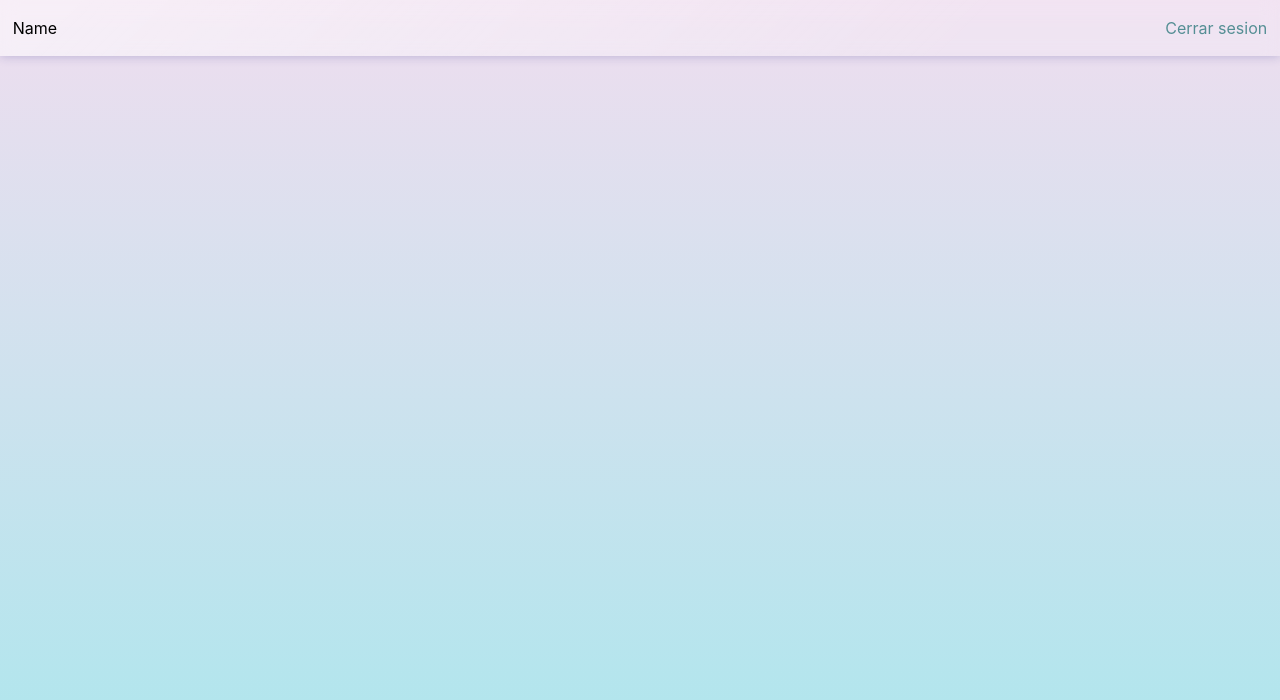
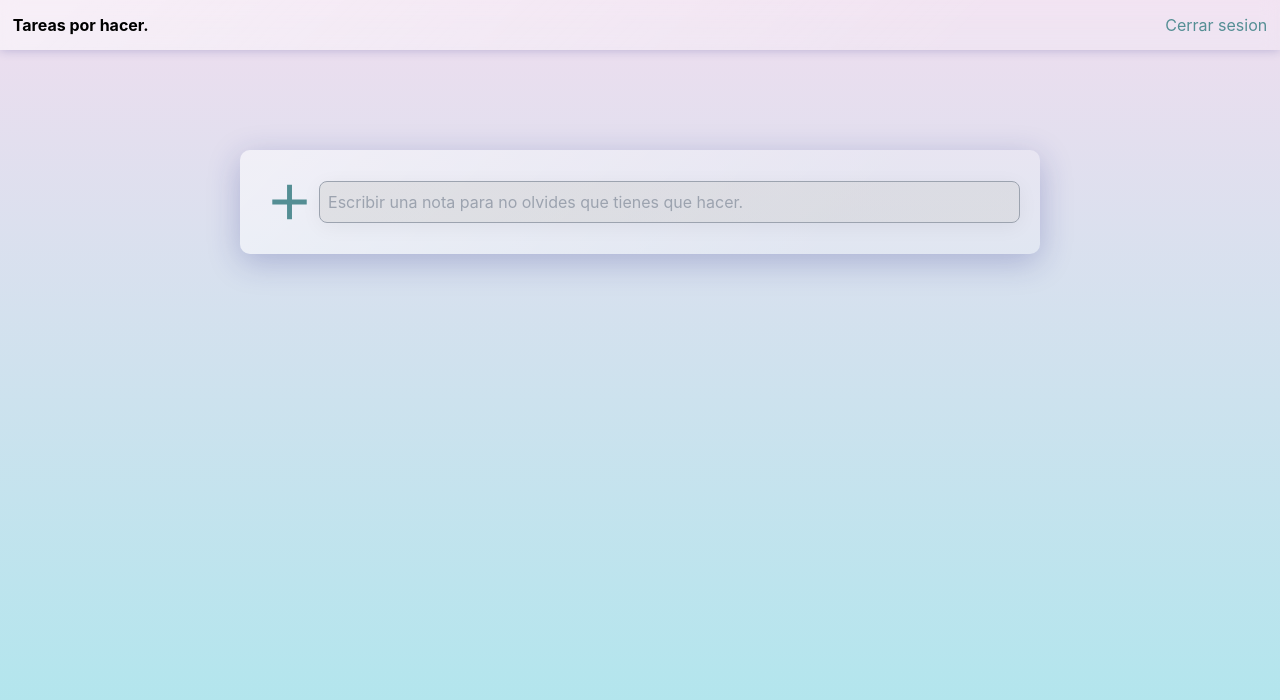
Before and after one commit to gustavo-exe/LoginApp, a React (Create React App) app: page /LoginApp/ToDo in a window 1280 px wide. Shown: the top 700 px of the page. Built offline with nearby package versions, Linux system fonts and the light colour scheme.

Commit message:
Implementacion de react-icons y logica de ingresar un nuevo elemento a la lista junto a la estilizacion de la pagina.

```diff
--- a/package.json
+++ b/package.json
@@ -10,6 +10,7 @@
     "@testing-library/user-event": "^12.7.3",
     "react": "^17.0.1",
     "react-dom": "^17.0.1",
+    "react-icons": "^4.2.0",
     "react-router-dom": "^5.2.0",
     "react-scripts": "4.0.3",
     "web-vitals": "^1.1.0"
--- a/src/App.css
+++ b/src/App.css
@@ -1,6 +1,6 @@
 .App {
 
-  height: 100vh;
+  min-height: 100vh;
   background: linear-gradient(180deg, rgba(217, 175, 217, 0.42) 0%, rgba(96, 209, 221, 0.534) 100%);
 }
 Form
--- a/src/App.js
+++ b/src/App.js
@@ -2,8 +2,7 @@ import React from "react";
 import {
   BrowserRouter as Router,
   Switch,
-  Route,
-  Link
+  Route
 } from "react-router-dom";
 import "./App.css";
 import  Login from "./components/Login/Login";
--- a/src/components/Form/FormChecked.js
+++ b/src/components/Form/FormChecked.js
@@ -1,7 +1,8 @@
 function FormChecked({type, id, value, description}) {
     return(
-        <section >
-            <input  type={type} id={id} value={value}/><span>&nbsp;{description}</span>
+        <section>
+            <input  type={type} id={id} value={value}/>
+            <span>&nbsp;{description}</span>
         </section>
     )
 }
--- a/src/components/Form/FormField.js
+++ b/src/components/Form/FormField.js
@@ -1,10 +1,10 @@
 function FormField({caption, type, id, name, onChange ,value}) {
 
     const inputStyle =[
-        "my-2","rounded-lg" ,"p-2", " w-full","rounded-4", "border", "border-gray-400"
+        "my-2","rounded-lg" ,"p-2", "w-full","rounded-4", "border", "border-gray-400"
     ]
     return (
-        <section>
+        <section className="w-full" >
             <input className={inputStyle.join(" ")} placeholder={caption} type={type} id={id} name={name} onChange={onChange} value={value}/>
         </section>
     )
--- a/src/components/NavBars/NavBar.js
+++ b/src/components/NavBars/NavBar.js
@@ -18,7 +18,7 @@ function NavBar() {
 
     return(
         <nav>
-            <h1>Name</h1>
+            <h1 className="font-bold">Tareas por hacer.</h1>
 
             <ul>
                 {navBarItems}
--- /dev/null
+++ b/src/components/ToDo/NewTodo.js
@@ -0,0 +1,26 @@
+import FormField from "../Form/FormField";
+import { MdAdd } from "react-icons/md";
+import "./ToDo.css"
+function NewTodo({onChange, value, addTodo}) {
+    const sectionStyle =[
+        "GlassEffect","p-5","m-5","flex","items-center","flex-row","w-full"
+    ];
+
+    return(
+        <section  className={sectionStyle.join(" ")}>
+            <MdAdd size={"4rem"} color={"#548E94"} onClick={addTodo} ></MdAdd>
+            <FormField
+                caption="Escribir una nota para no olvides que tienes que hacer."
+                type="text"
+                id="TareaId"
+                name="TareaName"
+                onChange={onChange}
+                value={value}
+            >
+
+            </FormField>
+        </section>
+    );
+}
+
+export default NewTodo;
--- /dev/null
+++ b/src/components/ToDo/ToDo.css
@@ -0,0 +1,23 @@
+.check
+{
+    width: 2rem;
+    height: 2rem;
+    margin: 0% 0.5% 0% 0.5%;
+    background-color: transparent;
+    border-color: tomato;
+    color: teal;
+}
+
+.GlassEffect
+{
+    background: linear-gradient(134.38deg, rgba(255, 255, 255, 0.5) 5.91%, rgba(255, 255, 255, 0.2) 74.73%);
+    box-shadow: 0 8px 32px 0 rgba(31, 38, 135, 0.253);
+    -webkit-backdrop-filter: blur( 8.5px );
+    border-radius: 10px;
+}
+
+.striked
+{
+    text-decoration:line-through;
+    color: rgba(116, 113, 113, 0.5);
+}
--- a/src/components/ToDo/ToDo.js
+++ b/src/components/ToDo/ToDo.js
@@ -1,11 +1,83 @@
+import { useState } from "react";
 import NavBar from "../NavBars/NavBar";
+import NewTodo from "./NewTodo";
+import ToDoList from "./ToDoList";
 
 function ToDo() {
+    //Estilos
+    const contenedorStyles = [
+        "App", "flex", "flex-col"
+    ]
+    //Variables de estado
+    const [toDoDato, setToDoDato] = useState(
+        {
+            todos:[],
+            nuevaToDo:"",
+        }
+    );
+    //Crear una nueva nota desde el input
+    const InsertarUnaNota = (elemento) =>
+    {
+        const {value} = elemento.currentTarget;
+        setToDoDato({...toDoDato, nuevaToDo: value});
+        console.log(toDoDato);
+    };
+
+    //Agrega la nota al arreglo donde estaran todas.
+    const AgregarNota = () =>
+    {
+        let newToDo = {
+            description: toDoDato.nuevaToDo,
+            completed:false,
+            id : new Date().getTime()
+        };
+        let newTodos = toDoDato.todos;
+        newTodos.push(newToDo);
+
+        setToDoDato({todos:newTodos, nuevaToDo: ""});
+    }
+
+    //Acciones
+    const DoneHandler = (id)=>{
+        const newTodos = toDoDato.todos.map((elemento)=>{
+        if(elemento.id === id){
+            elemento.completed = !elemento.completed;
+        }
+        return elemento;
+        });
+
+        setToDoDato({...toDoDato, todos:newTodos});
+    };
+
+    const DeleteHandler = (id)=>{
+        const newTodos = toDoDato.todos.filter((elemento) => {
+            return elemento.id !==id;
+        });
+
+        setToDoDato({ ...toDoDato, todos: newTodos });
+    }
+
     return (
-    <div className="App" >
+    <div className={contenedorStyles.join(" ")} >
         <NavBar>
 
         </NavBar>
+
+        <div className="flex flex-col items-center py-20 md:px-60 px-5 w-full" >
+            <NewTodo
+                onChange = {InsertarUnaNota}
+                value    = {toDoDato.nuevaToDo}
+                addTodo  = {AgregarNota}
+            >
+
+            </NewTodo>
+            <ToDoList
+                toDos={toDoDato.todos}
+                doneHandler={DoneHandler}
+                deleteHandler={DeleteHandler}
+            >
+            </ToDoList>
+        </div>
     </div>
 
     );
--- /dev/null
+++ b/src/components/ToDo/ToDoList.js
@@ -0,0 +1,57 @@
+import { MdDelete} from 'react-icons/md';
+import "./ToDo.css";
+
+function ToDoListItem({descripcion, id, completed, doneHandler, deleteHandler})
+{
+    //Estilos
+    const inputStyle =[
+        "my-2","rounded-lg" ,"p-2", "w-full","rounded-4", "border", "border-gray-400", "check"
+    ]
+    const elemenListStyle =[
+        "GlassEffect"," flex"," items-center","my-3 ","p-3"," flex-row", "w-full"
+    ]
+
+    const onClick = ()=>{
+        doneHandler(id);
+    }
+    const onDeleteClick = ()=>{
+        deleteHandler(id);
+    }
+
+    const tacharTexto = (completed)?" striked": " ";
+
+    return (
+    <li className={elemenListStyle.join(" ")} >
+        <MdDelete color={"#548E94"}size={"2rem"} onClick={onDeleteClick}></MdDelete>
+        <input className={inputStyle.join(" ")} type="checkbox" onClick={onClick}></input>
+        <p className={"text-2xl mx-2" + tacharTexto} >{descripcion}</p>
+    </li>);
+}
+
+
+function ToDoList({toDos, doneHandler, deleteHandler}) {
+    const toDoItems = toDos.map((elemento)=>{
+        return(
+            <ToDoListItem
+                key={elemento.doneHandlerid}
+                descripcion={elemento.description}
+                id={elemento.id}
+                completed={elemento.completed}
+                doneHandler={doneHandler}
+                deleteHandler={deleteHandler}
+            >
+
+            </ToDoListItem>
+        )
+    });
+
+    return(
+        <section className=" w-full">
+            <ul>
+                {toDoItems}
+            </ul>
+        </section>
+    )
+}
+
+export default ToDoList;
```
Also changed, not shown: 1 other file (tests, documents, lock files or other folders).
